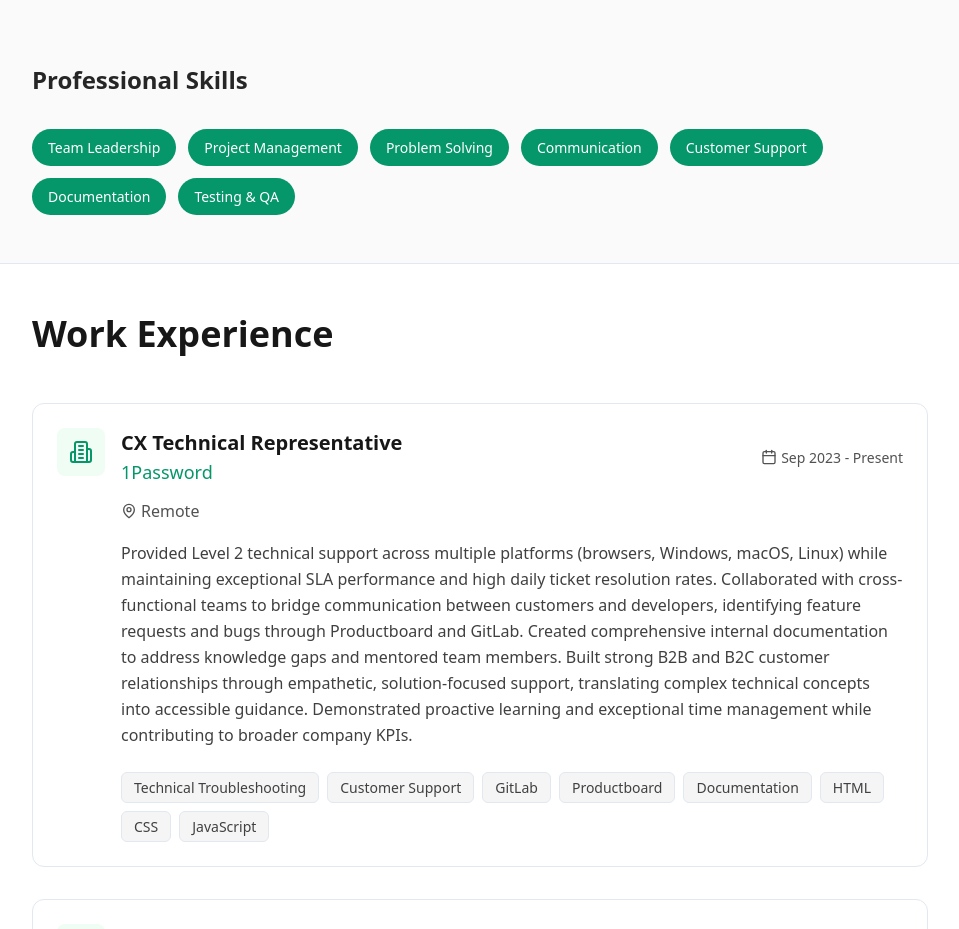
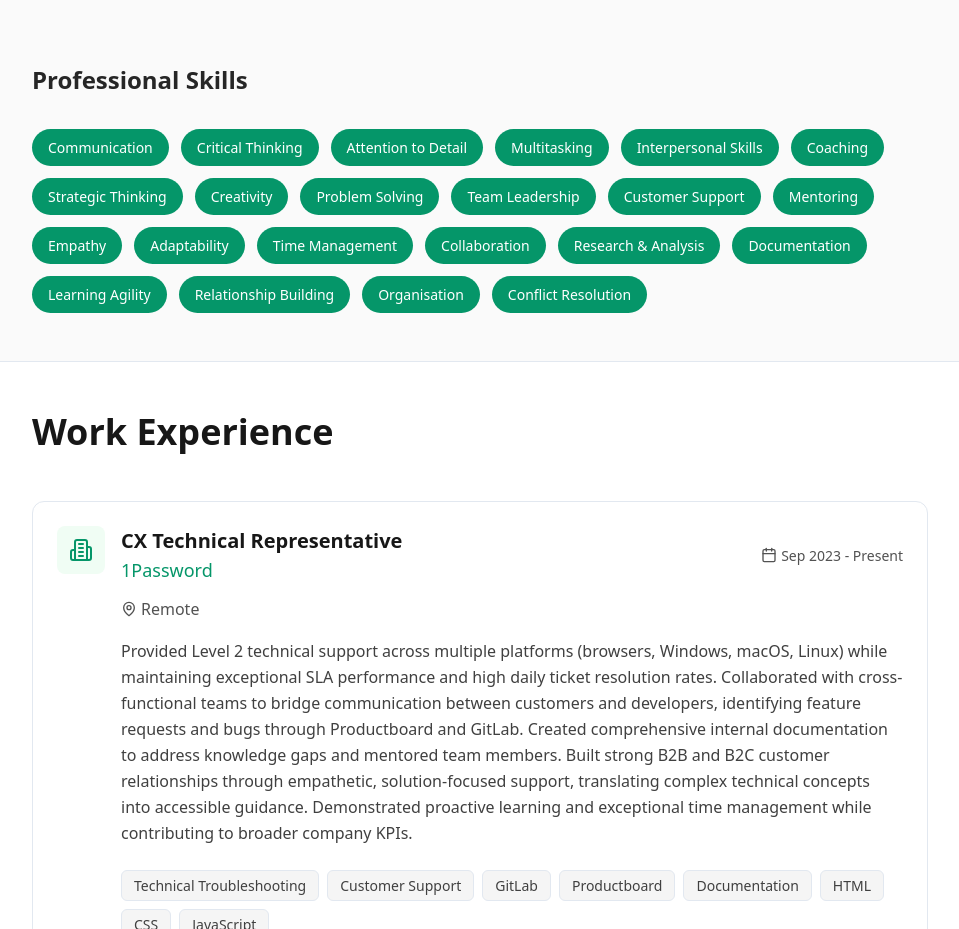
Before and after one commit to KMMOrganisation/Portfolio, a React (Vite) app: page / in a window 1280 px wide. Shown: the part 1560-2489 px from the top of the page, without its empty margins (272-1231 px from the left). Built offline with nearby package versions, Linux system fonts and the light colour scheme.

Commit message:
Update professional skills list in Skills component

```diff
--- a/src/components/Skills.tsx
+++ b/src/components/Skills.tsx
@@ -38,13 +38,28 @@ const Skills: React.FC = () => {
   ];
 
   const professionalSkills = [
-    'Team Leadership',
-    'Project Management',
-    'Problem Solving',
-    'Communication',
-    'Customer Support',
-    'Documentation',
-    'Testing & QA',
+   'Communication',
+   'Critical Thinking',
+   'Attention to Detail',
+   'Multitasking',
+   'Interpersonal Skills',
+   'Coaching',
+   'Strategic Thinking',
+   'Creativity',
+   'Problem Solving',
+   'Team Leadership',
+   'Customer Support',
+   'Mentoring',
+   'Empathy',
+   'Adaptability',
+   'Time Management',
+   'Collaboration',
+   'Research & Analysis',
+   'Documentation',
+   'Learning Agility',
+   'Relationship Building',
+   'Organisation',
+   'Conflict Resolution',
   ];
 
   const getIconColor = (level: string) => {
```
